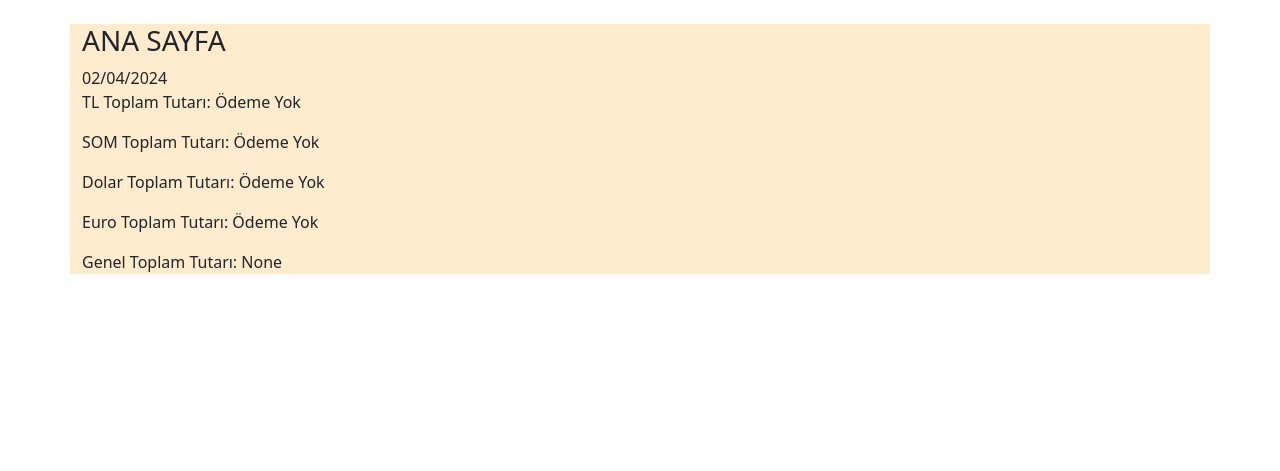
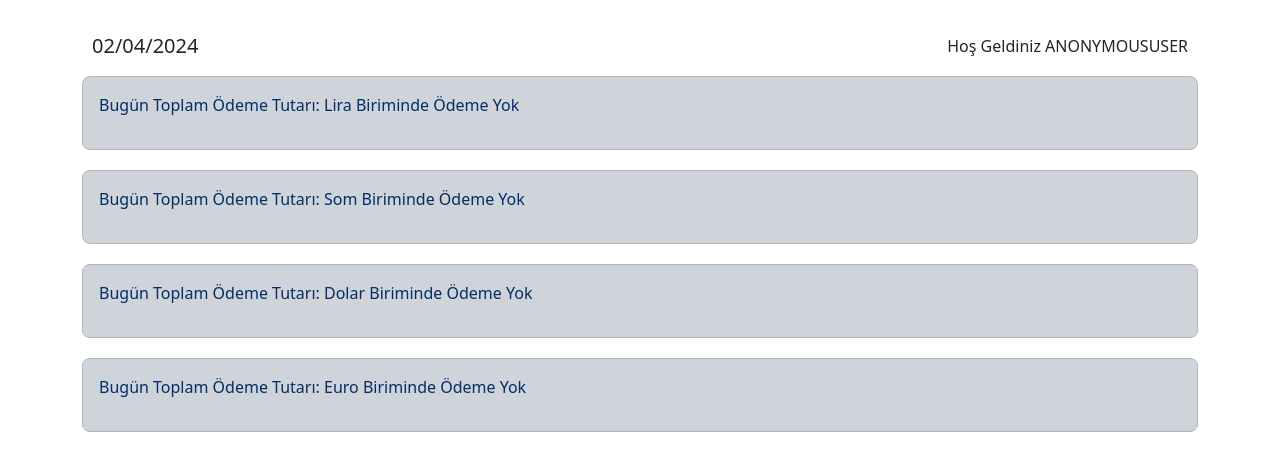
Before and after one commit to Yuziba/muhasebe03, a Django app: page / in a window 1280 px wide. Shown: the part 56-527 px from the top of the page. Run offline with Django 4.2, Linux system fonts and the light colour scheme; data comes from the database, SQL or seed files in the repository; both versions use the stored data as it was after the commit; some libraries are stand-ins or nearby versions.

Commit message:
anasayfa duzenlendi

```diff
--- a/muhapp/templates/muhapp/main.html
+++ b/muhapp/templates/muhapp/main.html
@@ -1,39 +1,71 @@
 {% extends "base.html" %}
-
+{% load humanize %}
 {%block content%}
-<div class="container" style="background-color: blanchedalmond;">
-    <div><h3>ANA SAYFA</h3></div>
-    <div>
+<div class="container">
+    <div style="display: flex; justify-content: space-between; padding: 10px;">
+        <div><h5>{{ bugunun_tarihi|date:'d/m/Y' }}</h5></div>
+        <div>Hoş Geldiniz {{ user|upper }}</div>
+    </div>
 
 
-        <!-- deneme  -->
-        {{bugunun_tarihi|date:'d/m/Y'}}
 
+    <script>
+        document.addEventListener("DOMContentLoaded", function() {
+            var elements = document.getElementsByClassName('formatted-div');
+            for (var i = 0; i < elements.length; i++) {
+                var text = elements[i].innerHTML;
+                var formattedText = text.replace(/\./g, '|').replace(/,/g, '.').replace(/\|/g, ',');
+                elements[i].innerHTML = formattedText;
+            }
+        });
+    </script>
+
+
+    <div class="formatted-div">
         {% if tl_toplam_tutar %}
-        <p>TL Toplam Tutarı: {{ tl_toplam_tutar }}</p>
+            <div class="p-3 text-primary-emphasis bg-primary-subtle border border-primary-subtle rounded-3" style="margin-bottom: 20px;">
+                <p class="formatted-number">Bugün Toplam Ödeme Tutarı: {{ tl_toplam_tutar}} Lira</p>
+            </div>
         {% else %}
-        <p>TL Toplam Tutarı: Ödeme Yok</p>
+            <div class="p-3 text-primary-emphasis bg-dark-subtle border border-dark-subtle rounded-3" style="margin-bottom: 20px;">
+                <p>Bugün Toplam Ödeme Tutarı: Lira Biriminde Ödeme Yok</p>
+            </div>
             {% endif %}
 
+
         {% if som_toplam_tutar %}
-        <p>SOM Toplam Tutarı: {{ som_toplam_tutar }}</p>
+            <div class="p-3 text-primary-emphasis bg-primary-subtle border border-primary-subtle rounded-3" style="margin-bottom: 20px;">
+                <p>Bugün Toplam Ödeme Tutarı: {{ som_toplam_tutar|floatformat:"2"|default:"0.00"|intcomma}} Som</p>
+            </div>
         {% else %}
-        <p>SOM Toplam Tutarı: Ödeme Yok</p>
+            <div class="p-3 text-primary-emphasis bg-dark-subtle border border-dark-subtle rounded-3" style="margin-bottom: 20px;">
+                <p>Bugün Toplam Ödeme Tutarı: Som Biriminde Ödeme Yok</p>
+            </div>
         {% endif %}
 
+
         {% if dolar_toplam_tutar %}
-        <p>Dolar Toplam Tutarı: {{ dolar_toplam_tutar }}</p>
+            <div class="p-3 text-primary-emphasis bg-primary-subtle border border-primary-subtle rounded-3" style="margin-bottom: 20px;">
+                <p>Bugün Toplam Ödeme Tutarı: {{ dolar_toplam_tutar }} Dolar</p>
+            </div>
         {% else %}
-        <p>Dolar Toplam Tutarı: Ödeme Yok</p>
+            <div class="p-3 text-primary-emphasis bg-dark-subtle border border-dark-subtle rounded-3" style="margin-bottom: 20px;">
+                <p>Bugün Toplam Ödeme Tutarı: Dolar Biriminde Ödeme Yok</p>
+            </div>
         {% endif %}
 
+
         {% if euro_toplam_tutar %}
-        <p>Euro Toplam Tutarı: {{ euro_toplam_tutar }}</p>
+            <div class="p-3 text-primary-emphasis bg-primary-subtle border border-primary-subtle rounded-3" style="margin-bottom: 20px;">
+                <p>Bugün Toplam Ödeme Tutarı: {{ euro_toplam_tutar }} Euro</p>
+            </div>
         {% else %}
-        <p>Euro Toplam Tutarı: Ödeme Yok</p>
+            <div class="p-3 text-primary-emphasis bg-dark-subtle border border-dark-subtle rounded-3" style="margin-bottom: 20px;">
+                <p>Bugün Toplam Ödeme Tutarı: Euro Biriminde Ödeme Yok</p>
+            </div>
         {% endif %}
-    <p>Genel Toplam Tutarı: {{ toplam_tutar }}</p>
 
+            <!-- <p>Genel Toplam Tutarı: {{ toplam_tutar }}</p>   -->
 
 
     </div>
```
Also changed, not shown: db.sqlite3. Lines whose indentation alone changed are shown as unchanged.
